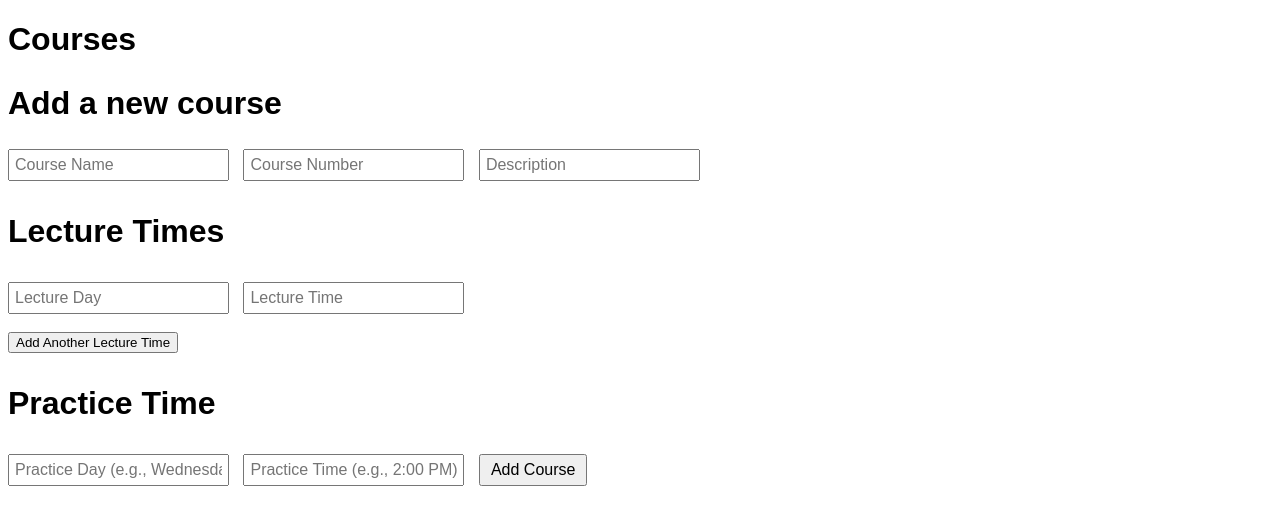
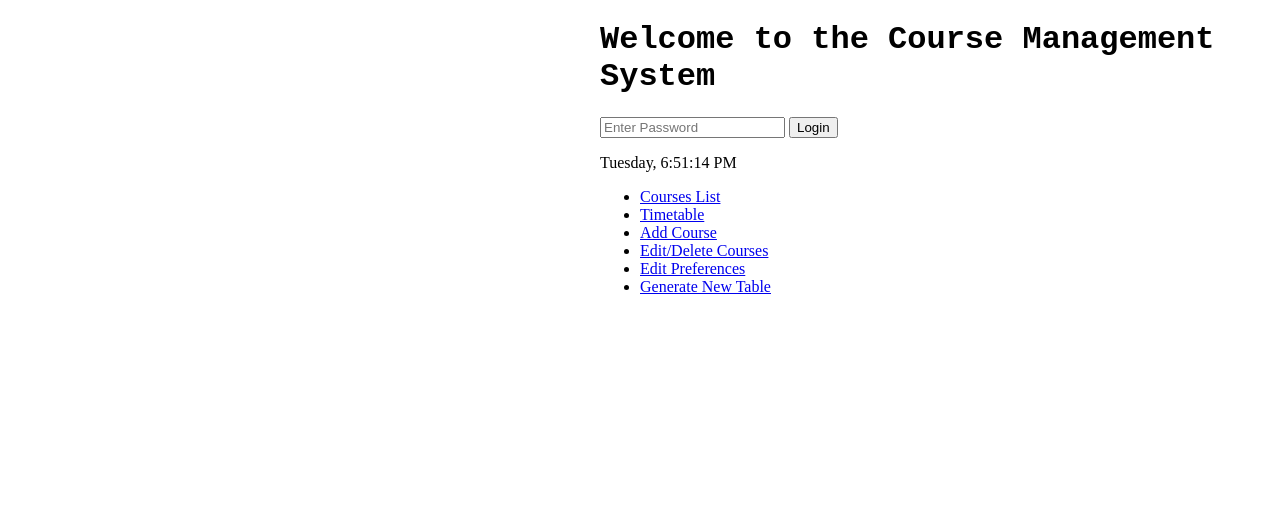
Before and after one commit to pespes26/CMS, a Flask app: page / in a window 1280 px wide. Shown: the top 525 px of the page. Run offline with Flask 2, Linux system fonts and the light colour scheme; data that the repository does not hold is empty.

Commit message:
Basic design , menu and hyperlinks added/

```diff
--- a/app/templates/index.html
+++ b/app/templates/index.html
@@ -1,98 +1,43 @@
 <!DOCTYPE html>
 <html lang="en">
   <head>
-    <meta charset="UTF-8">
-    <meta name="viewport" content="width=device-width, initial-scale=1.0">
-    <title>Course List</title>
-    <style>
-        body {
-            font-family: Arial, sans-serif;
-        }
-        h1, h2, h3 {
-            font-size: 2em;
-        }
-        form {
-            margin-top: 20px;
-        }
-        input[type="text"] {
-            margin-right: 10px;
-            padding: 5px;
-            font-size: 1em;
-        }
-        input[type="submit"] {
-            padding: 5px 10px;
-            font-size: 1em;
-        }
-        ul {
-            list-style-type: none;
-            padding: 0;
-        }
-        li {
-            margin-bottom: 10px;
-        }
-        a {
-            margin-left: 10px;
-            text-decoration: none;
-            color: #007bff;
-        }
-        a:hover {
-            text-decoration: underline;
-        }
-    </style>
-    <script>
-        function addLectureTime() {
-            var div = document.createElement('div');
-            div.className = 'lecture-time';
-            div.innerHTML = `
-                <input type="text" name="lecture_days[]" placeholder="Lecture Day" required>
-                <input type="text" name="lecture_times[]" placeholder="Lecture Time" required>
-                <br><br>
-            `;
-            document.getElementById('lecture-times').appendChild(div);
-        }
-    </script>
+    <meta charset="UTF-8" />
+    <meta name="viewport" content="width=device-width, initial-scale=1.0" />
+    <title>Course Management System</title>
+    <link rel="stylesheet" href="styles.css" />
+    <script src="script.js" defer></script>
   </head>
   <body>
-    <h1>Courses</h1>
-    <ul>
-        {% for course in courses %}
-            <li>
-                <strong>{{ course.courseID }} - {{ course.name }}</strong><br>
-                {{ course.description }}<br>
-                <em>Lectures:</em><br>
-                {% for lecture in course.lecture_times %}
-                    {{ lecture.day }} at {{ lecture.time }}<br>
-                {% endfor %}
-                {% if course.practice_day and course.practice_time %}
-                    <em>Practice:</em> {{ course.practice_day }} at {{ course.practice_time }}<br>
-                {% endif %}
-                <a href="{{ url_for('edit_course', id=course.id) }}">Edit</a>
-                <a href="{{ url_for('delete_course', id=course.id) }}" style="color: red;">Delete</a>
-            </li>
-        {% endfor %}
-    </ul>
-
-    <h2>Add a new course</h2>
-    <form action="{{ url_for('add_course') }}" method="post">
-        <input type="text" name="name" placeholder="Course Name" required>
-        <input type="text" name="courseID" placeholder="Course Number" required>
-        <input type="text" name="description" placeholder="Description">
-
-        <h3>Lecture Times</h3>
-        <div id="lecture-times">
-            <div class="lecture-time">
-                <input type="text" name="lecture_days[]" placeholder="Lecture Day" required>
-                <input type="text" name="lecture_times[]" placeholder="Lecture Time" required>
-                <br><br>
+    <div class="landing-page">
+      <div class="login-box">
+        <h1>Welcome to the Course Management System</h1>
+        <form id="loginForm">
+          <input
+            type="password"
+            id="password"
+            placeholder="Enter Password"
+            required
+          />
+          <button type="submit">Login</button>
+        </form>
+        <p id="clock"></p>
       </div>
     </div>
-        <button type="button" onclick="addLectureTime()">Add Another Lecture Time</button>
 
-        <h3>Practice Time</h3>
-        <input type="text" name="practice_day" placeholder="Practice Day (e.g., Wednesday)">
-        <input type="text" name="practice_time" placeholder="Practice Time (e.g., 2:00 PM)">
-
-        <input type="submit" value="Add Course">
-    </form>
+    <div class="dashboard">
+      <aside class="sidebar">
+        <ul>
+          <li><a href="courses.html">Courses List</a></li>
+          <li><a href="timetable.html">Timetable</a></li>
+          <li><a href="add_course.html">Add Course</a></li>
+          <li><a href="edit_delete_course.html">Edit/Delete Courses</a></li>
+          <li><a href="preferences.html">Edit Preferences</a></li>
+          <li><a href="generate_table.html">Generate New Table</a></li>
+        </ul>
+      </aside>
+      <main class="content">
+        <!-- Main content will be loaded here -->
+      </main>
+    </div>
   </body>
 </html>
--- /dev/null
+++ b/app/templates/script.js
@@ -0,0 +1,22 @@
+document.addEventListener('DOMContentLoaded', () => {
+    const clockElement = document.getElementById('clock');
+    const updateClock = () => {
+        const now = new Date();
+        const day = now.toLocaleDateString('en-US', { weekday: 'long' });
+        const time = now.toLocaleTimeString('en-US');
+        clockElement.textContent = `${day}, ${time}`;
+    };
+    setInterval(updateClock, 1000);
+
+    const loginForm = document.getElementById('loginForm');
+    loginForm.addEventListener('submit', (e) => {
+        e.preventDefault();
+        const password = document.getElementById('password').value;
+        if (password === '123') {  // Replace 'yourpassword' with the actual password
+            document.querySelector('.landing-page').style.display = 'none';
+            document.querySelector('.dashboard').style.display = 'flex';
+        } else {
+            alert('Incorrect password!');
+        }
+    });
+});
--- /dev/null
+++ b/app/templates/styles.css
@@ -0,0 +1,28 @@
+h1 {
+    font-family: "Courier New", Courier, monospace;
+}
+nav {
+    position: absolute;
+    left: 0;
+    width: 180px; /* Adjust the width as needed */
+    margin-left: 0px; /* Move the menu further to the left */
+}
+nav a {
+    display: block;
+    padding: 10px;
+    color: black;
+    text-decoration: none;
+    font-family: Arial, sans-serif;
+    font-size: 16px;
+    border-left: 3px solid transparent; /* Adds space and allows styling */
+}
+nav a:hover {
+    background-color: #f0f0f0;
+    border-left: 5px solid #000; /* Highlight effect on hover */
+}
+nav a:visited {
+    color: black;
+}
+body {
+    margin-left: 600px; /* Adjust to add space on the left for the content */
+}
```
Also changed, not shown: app/templates/addCourse.html (added, +20 -0 lines), app/templates/cList.html (added, +20 -0 lines), app/templates/cTable.html (added, +20 -0 lines), app/templates/edit.html (+42 -31 lines), app/templates/editCourse.html (added, +20 -0 lines), app/templates/editPer.html (added, +20 -0 lines), app/templates/geneTable.html (added, +20 -0 lines), app/templates/landing.html (added, +20 -0 lines). Lines whose indentation alone changed are shown as unchanged.
